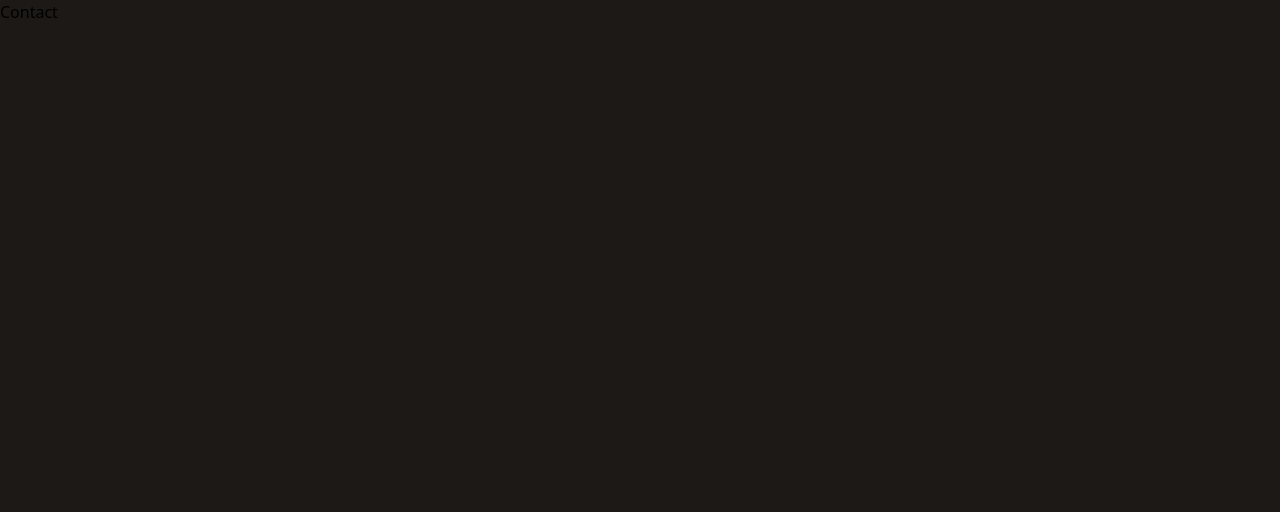
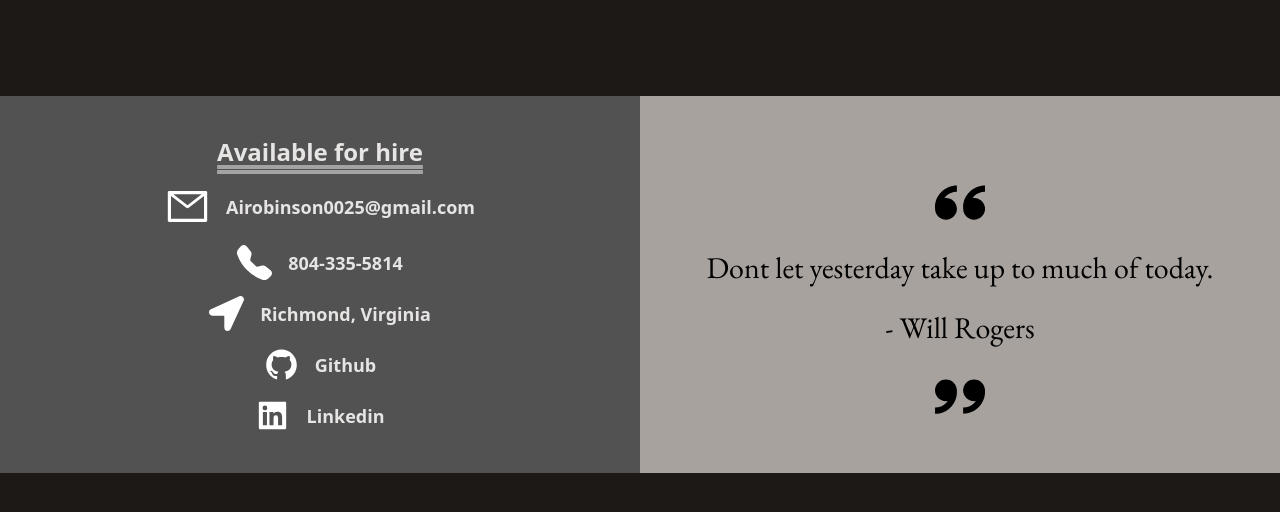
Before and after one commit to Airobinson0025/portfolio-03, a Next.js app: page /components/Contact in a window 1280 px wide. Shown: the top 512 px of the page. Built offline with nearby package versions, Linux system fonts and the light colour scheme; a web font is replaced by a local one.

Commit message:
commit b4 deploy

```diff
--- a/pages/components/About.js
+++ b/pages/components/About.js
@@ -37,11 +37,11 @@ const About = () => {
             </p>
 
             <p className='pt-6 tracking-wide'>
-              I decided to transition into the tech industry to chase my dream of being a developer and a designer. Which lead me to attend The University of Virginia Tech&aposs web development program, powered by FullStack Academy. The journey was difficult at times, but the reward of friendships and postive outcomes through adversity has produced an even deeper desire to learn more about developing.
+              I decided to transition into the tech industry to chase my dream of being a developer and a designer. Which lead me to attend The University of Virginia Techs web development program, powered by FullStack Academy. The journey was difficult at times, but the reward of friendships and postive outcomes through adversity has produced an even deeper desire to learn more about developing.
             </p>
 
             <p className='pt-6 tracking-wide'>
-              I want to make the same impact on the world through developing, as I did practicing medicince. Make a difference in the life around, one person at a time.
+              I want to make the same impact on the world through developing, as I did practicing medicine. Make a difference in the life around me, one person at a time.
             </p>
            </div> :
 
@@ -51,11 +51,11 @@ const About = () => {
            </p>
 
            <p className='pt-6 tracking-wide'>
-             I decided to transition into the tech industry to chase my dream of being a developer and a designer. Which lead me to attend The University of Virginia Tech&aposs web development program, powered by FullStack Academy. The journey was difficult at times, but the reward of friendships and postive outcomes through adversity has produced an even deeper desire to learn more about developing.
+             I decided to transition into the tech industry to chase my dream of being a developer and a designer. Which lead me to attend The University of Virginia Techs web development program, powered by FullStack Academy. The journey was difficult at times, but the reward of friendships and postive outcomes through adversity has produced an even deeper desire to learn more about developing.
            </p>
 
            <p className='pt-6 tracking-wide'>
-             I want to make the same impact on the world through developing, as I did practicing medicince. Make a difference in the life around, one person at a time.
+             I want to make the same impact on the world through developing, as I did practicing medicine. Make a difference in the life around me, one person at a time.
            </p>
           </div> }
 
--- a/pages/components/Contact.js
+++ b/pages/components/Contact.js
@@ -1,8 +1,67 @@
 import React from 'react'
+import { AiOutlineMail } from 'react-icons/ai'
+import { BsFillTelephoneFill } from 'react-icons/bs'
+import { FaLocationArrow } from 'react-icons/fa'
+import { AiFillGithub } from 'react-icons/ai'
+import { AiFillLinkedin } from 'react-icons/ai'
+import { ImQuotesLeft } from 'react-icons/im'
+import { ImQuotesRight } from 'react-icons/im'
 
 const Contact = () => {
   return (
-    <div id='contact'>Contact</div>
+    <div className='flex flex-col md:flex-row mt-24' id='contact'>
+
+      <div className='flex flex-col items-center bg-neutral-600 md:w-1/2'>
+
+      <section className='flex flex-col items-center space-y-4 bg-neutral-600 py-10'>
+        <h1 className='text-stone-200 text-2xl font-semibold underline underline-offset-4 decoration-double decoration-4 decoration-neutral-400 bg-neutral-600'>Available for hire</h1>
+
+        <div className='flex items-center space-x-4 bg-neutral-600'>
+          <AiOutlineMail size={45} color='white' className='bg-neutral-600'/>
+          <p className='text-stone-200 text-lg font-semibold bg-neutral-600'>Airobinson0025@gmail.com</p>
+        </div>
+
+        <div className='flex items-center space-x-4 bg-neutral-600'>
+          <BsFillTelephoneFill size={35} color='white' className='bg-neutral-600'/>
+          <p className='text-stone-200 text-lg font-semibold bg-neutral-600'>804-335-5814</p>
+        </div>
+
+        <div className='flex items-center space-x-4 bg-neutral-600'>
+          <FaLocationArrow size={35} color='white' className='bg-neutral-600'/>
+          <p className='text-stone-200 text-lg font-semibold bg-neutral-600'>Richmond, Virginia</p>
+        </div>
+
+        <div className='flex items-center space-x-4 bg-neutral-600'>
+          <AiFillGithub size={35} color='white' className='bg-neutral-600'/>
+          <a href='https://github.com/Airobinson0025?tab=repositories' className='cursor-pointer hover:text-orange-400'>
+          <p className='text-stone-200 text-lg font-semibold bg-neutral-600 hover:text-orange-400'>Github</p></a>
+        </div>
+
+        <div className='flex items-center space-x-4 bg-neutral-600'>
+          <AiFillLinkedin size={35} color='white' className='bg-neutral-600'/>
+          <a href='https://www.linkedin.com/in/aaron-robinson-b3949425b/' className='cursor-pointer hover:text-orange-400'>
+          <p className='text-stone-200 text-lg font-semibold bg-neutral-600 hover:text-orange-400 '>Linkedin</p>
+          </a>
+        </div>
+      </section>
+
+      </div>
+
+
+      <div className='flex flex-col items-center bg-color bg-stone-400 pt-20 space-y-6 md:w-1/2 '>
+        <ImQuotesLeft size={50} className='bg-stone-400'/>
+        <p className='text-2xl md:text-3xl text-center font-garamond bg-stone-400'>
+          Dont let yesterday take up to much of today.
+        </p>
+        <p  className='text-2xl md:text-3xl font-garamond bg-stone-400'>- Will Rogers</p>
+        <ImQuotesRight size={50} className='bg-stone-400'/>
+      </div>
+
+
+
+
+
+    </div>
   )
 }
 
```
